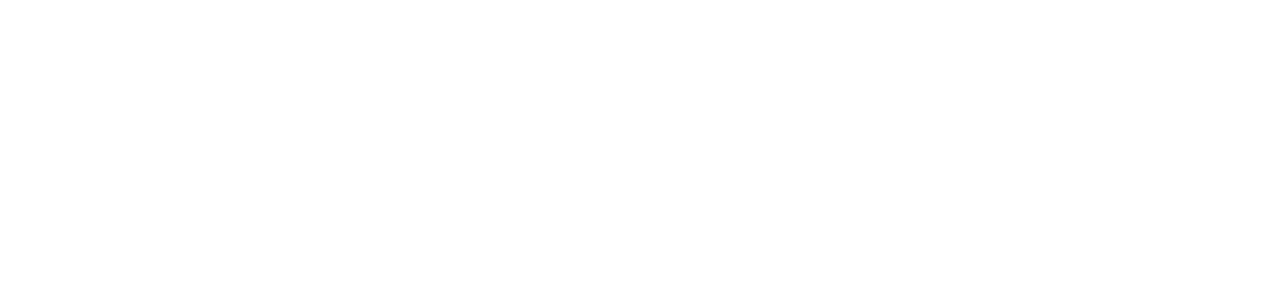
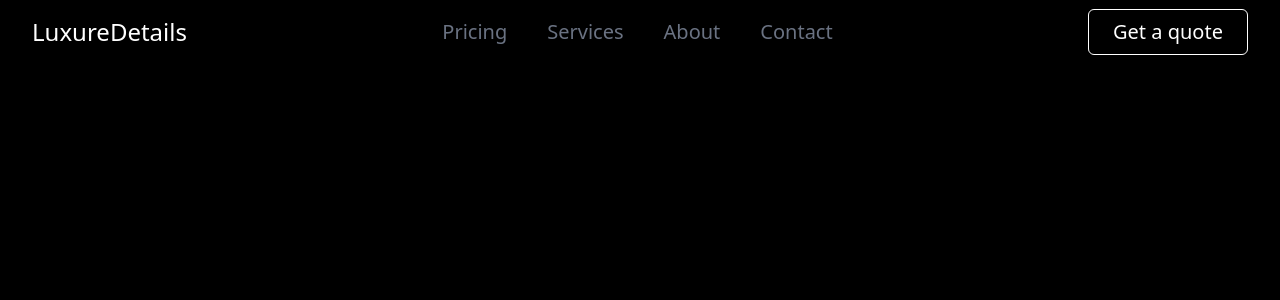
Before and after one commit to VictorMMartinezJr/LuxureDetails, a React (Vite) app: page / in a window 1280 px wide. Shown: the top 300 px of the page. Built offline with nearby package versions, Linux system fonts and the light colour scheme.

Commit message:
create responsive Navbar component

```diff
--- a/package.json
+++ b/package.json
@@ -13,6 +13,7 @@
     "@tailwindcss/vite": "^4.1.18",
     "react": "^19.2.0",
     "react-dom": "^19.2.0",
+    "react-icons": "^5.5.0",
     "tailwindcss": "^4.1.18"
   },
   "devDependencies": {
--- a/src/App.css
+++ b/src/App.css
@@ -0,0 +1,4 @@
+li,
+button {
+  cursor: pointer;
+}
--- a/src/App.jsx
+++ b/src/App.jsx
@@ -1,7 +1,12 @@
 import "./App.css";
+import Navbar from "./components/Navbar";
 
 function App() {
-  return <></>;
+  return (
+    <main className="min-h-screen w-full text-white bg-black">
+      <Navbar />
+    </main>
+  );
 }
 
 export default App;
--- /dev/null
+++ b/src/components/Navbar.jsx
@@ -0,0 +1,51 @@
+import { useState } from "react";
+import { IoIosClose, IoIosMenu } from "react-icons/io";
+
+const Navbar = () => {
+  const [navActive, setNavActive] = useState(false);
+
+  return (
+    <nav className="relative h-[8vh] w-full px-4 flex justify-between items-center xl:px-8">
+      <h2 className="md:text-lg xl:text-2xl">LuxureDetails</h2>
+
+      {/* Mobile Nav */}
+      <ul
+        className={`absolute top-full text-gray-500 right-0 w-full flex flex-col items-center gap-5 py-2 md:hidden ${navActive ? "opacity-100 z-10" : "opacity-0 -z-10"} transition-opacity duration-200 ease-in-out`}
+      >
+        <li>Pricing</li>
+        <li>Services</li>
+        <li>About</li>
+        <li>Contact</li>
+        <button className="text-white border px-6 py-2 rounded-md">
+          Get a quote
+        </button>
+      </ul>
+
+      {navActive ? (
+        <IoIosClose
+          className="h-8 w-8 cursor-pointer md:hidden"
+          onClick={() => setNavActive(false)}
+        />
+      ) : (
+        <IoIosMenu
+          className="h-6 w-6 cursor-pointer md:hidden"
+          onClick={() => setNavActive(true)}
+        />
+      )}
+
+      {/* Desktop Nav */}
+      <ul className="hidden md:flex justify-between items-center gap-5 text-gray-500 md:gap-10 xl:text-xl">
+        <li>Pricing</li>
+        <li>Services</li>
+        <li>About</li>
+        <li>Contact</li>
+      </ul>
+
+      <button className="hidden md:inline-block border px-6 py-2 rounded-md xl:text-xl">
+        Get a quote
+      </button>
+    </nav>
+  );
+};
+
+export default Navbar;
```
Also changed, not shown: 1 other file (tests, documents, lock files or other folders).
